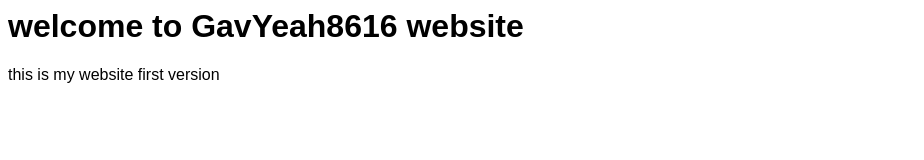
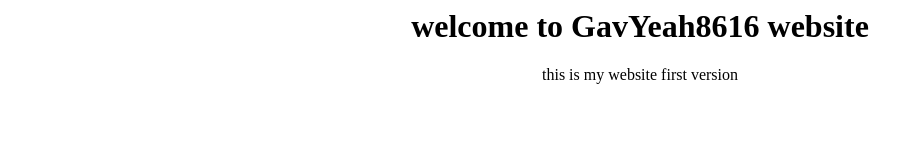
Before and after one commit to gavyeah8616/GavYeah8616.github.io, a plain HTML site: page index.html in a window 1280 px wide. Shown: the whole page, without its empty margins (0-924 px from the left). Drawn offline with Linux system fonts and the light colour scheme.

Commit message:
initialcommit

```diff
--- a/style.css
+++ b/style.css
@@ -1,4 +1,7 @@
-body {
-    font: bold;
-    font-family: Arial, Helvetica, sans-serif;
-}
+html {
+    height: 100%;
+    width: 100%;
+  }
+  body{
+    text-align: center;
+  }
```
Also changed, not shown: index.html (+0 -1 lines).
